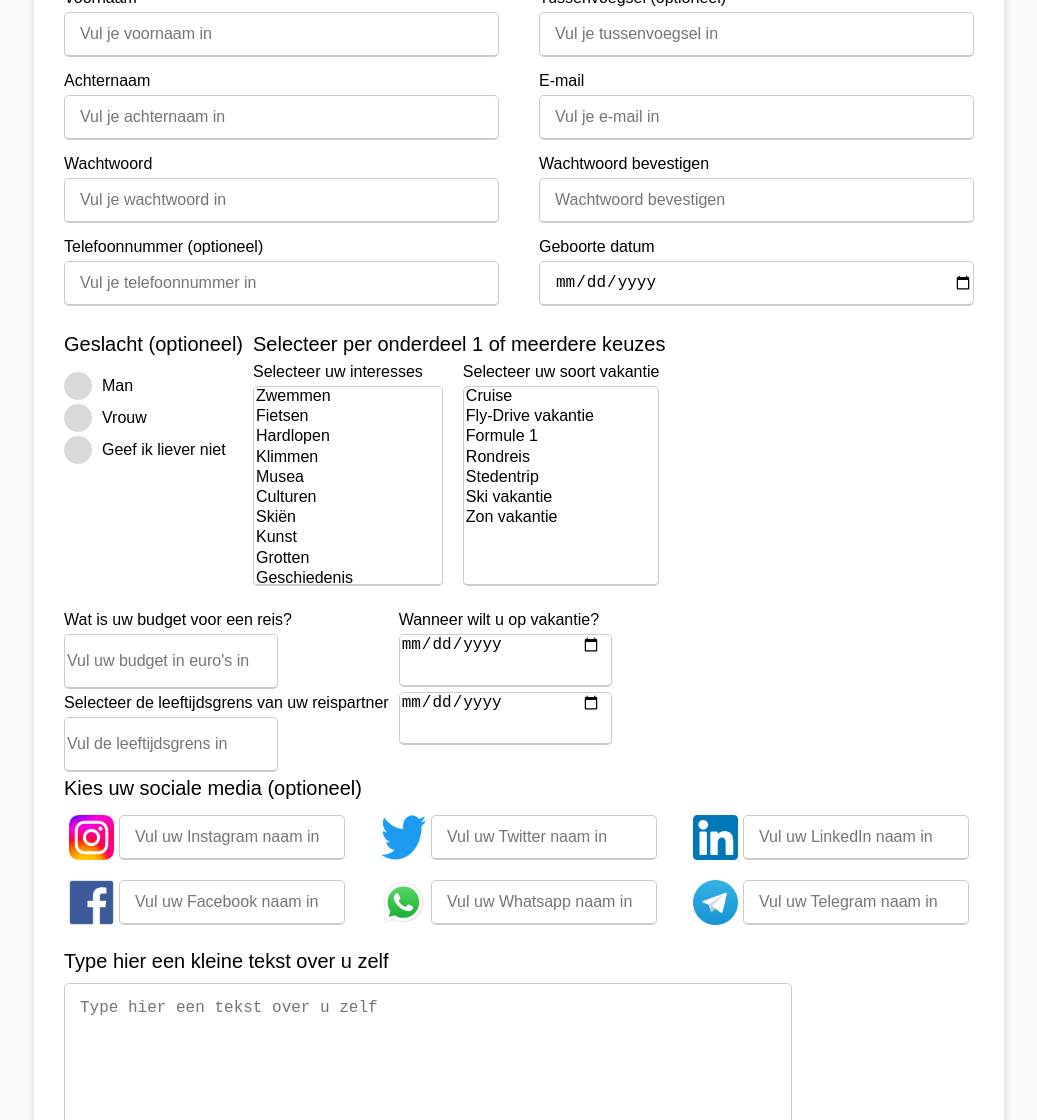
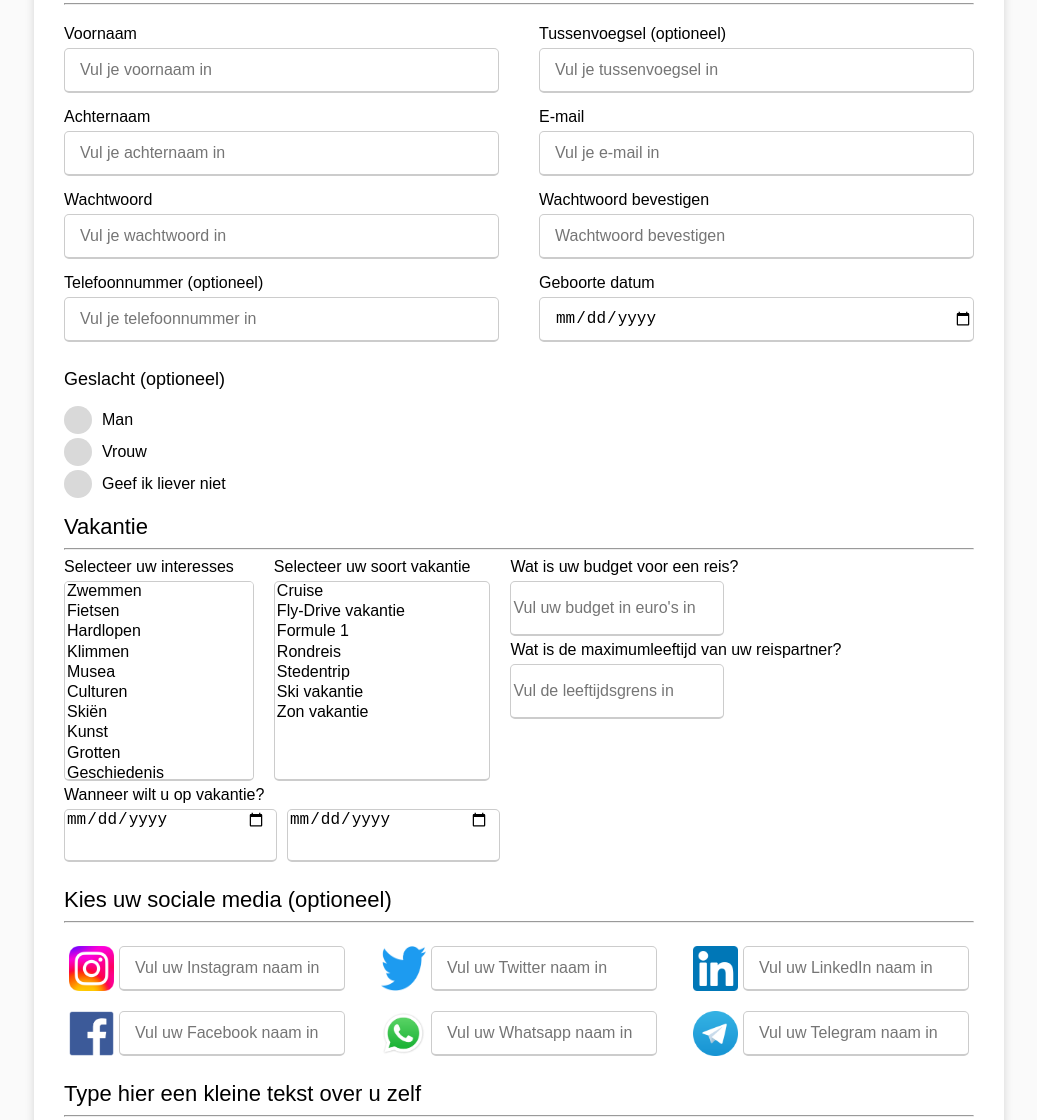
Before and after one commit to JoeyPoel/FYS, a plain HTML site: page assets/profiel.html in a window 1280 px wide. Shown: the part 534-1654 px from the top of the page, without its empty margins (121-1158 px from the left). Drawn offline with Linux system fonts and the light colour scheme; a script that the page names is missing.

Commit message:
Profiel stuk netter

```diff
--- a/assets/css/styles.css
+++ b/assets/css/styles.css
@@ -325,7 +325,15 @@ header img {
     position: relative;
 }
 
+.user-details-label, .selections-label, .labelSocialmedia, .labelEigenTekst{
+    font-size: 22px;
+    font-weight: 500;
+    margin-top: 5px;
+}
+
 /* Profiel input */
+
+
 .content form .user-details {
     display: flex;
     flex-wrap: wrap;
@@ -362,11 +370,6 @@ form .input-box label.details {
 }
 
 /* SOCIAL MEDIA */
-.labelSocialmedia {
-    margin-top: 17px;
-    font-size: 20px;
-    font-weight: 500;
-}
 
 .socialmedia {
     display: flex;
@@ -426,7 +429,7 @@ form .input-box label.details {
 
 /* Geslacht in form */
 form .gender-details .gender-title {
-    font-size: 20px;
+    font-size: 18px;
     font-weight: 500;
     margin-right: 10px;
 }
@@ -467,11 +470,6 @@ form input[type="radio"] {
 }
 
 /* EIGEN TEKST PROFIEL */
-.labelEigenTekst {
-    font-size: 20px;
-    font-weight: 500;
-}
-
 .eigenTekst textarea {
     outline: none;
     font-size: 16px;
@@ -505,6 +503,7 @@ form input[type="radio"] {
 .labelProfielFoto {
     font-size: 20px;
     font-weight: 500;
+    text-align: center;
 }
 
 .profielFoto {
@@ -576,11 +575,6 @@ form .button input:hover {
     flex-direction: column;
 }
 
-.selections-label {
-    font-size: 20px;
-    font-weight: 500;
-}
-
 .selections {
     display: flex;
     justify-content: left;
@@ -590,7 +584,7 @@ form .button input:hover {
     flex-direction: row;
 }
 
-.interesses{
+.interesses, .soortVakantie{
     margin-right: 20px;
 }
 
@@ -607,7 +601,6 @@ form .button input:hover {
     display: flex;
     flex-direction: column;
     margin-top: 5px;
-    padding-right: 10px;
 }
 
 #interesses:focus, #soortVakantie:focus {
@@ -617,11 +610,6 @@ form .button input:hover {
 label.interesses, label.soortVakantie  {
     display: block;
     font-weight: 500;
-}
-
-.budgetLeeftijdGrensDatum{
-    display: flex;
-    flex-direction: row;
 }
 
 .bugdgetLeeftijdGrens{
@@ -635,6 +623,14 @@ label.interesses, label.soortVakantie  {
     flex-direction: column;
 }
 
+.datumRange{
+    display: flex;
+    flex-direction: row;
+}
+
+.datumVan{
+    margin-right: 10px;
+}
 #budget, #leeftijdsgrens, #datumVan, #datumTot {
     width: 200px;
     height: 50px;
--- a/assets/js/profiel.js
+++ b/assets/js/profiel.js
@@ -62,4 +62,21 @@ document.addEventListener('DOMContentLoaded', () => {
             console.log(reason);
         });
     }
+
+    // Profielfoto upload
+    /**
+     * WERKT OPEENS NIET MEER
+     **/
+    async function handleImageUpload() {
+
+        let image = document.getElementById("profielFoto").files[0];
+
+        let reader = new FileReader();
+
+        reader.onload = function (e) {
+            document.getElementById("display-image").src = e.target.result;
+        }
+
+        reader.readAsDataURL(image);
+    }
 });
--- a/assets/profiel.html
+++ b/assets/profiel.html
@@ -24,6 +24,8 @@
 <main class="main-profiel">
     <div class="container-1-profiel">
         <div class="title">Profiel</div>
+        <div class="content">
+            <form id="form" name="form">
             <div class="profielfotoCenter">
                 <div class="profielFotoEnLabel">
                     <label class="labelProfielFoto">Upload een foto van u zelf</label>
@@ -33,9 +35,8 @@
                     </div>
                 </div>
             </div>
-
-        <div class="content">
-            <form id="form" name="form">
+                <label class="user-details-label">Persoonlijke informatie</label>
+                <hr />
                 <div class="user-details">
                     <div class="input-box">
                         <label class="details">Voornaam</label>
@@ -74,7 +75,7 @@
                         <input type="date" id="leeftijd" name="leeftijd"  required>
                     </div>
                 </div>
-                <div class="RadioField1">
+
                 <div class="radioField1">
                     <div class="gender-details">
                         <input type="radio" id="dot-1" name="gender">
@@ -97,8 +98,9 @@
                         </div>
                     </div>
                 </div>
-                    <div class="selectionsMetLabel">
-                        <label class="selections-label">Selecteer per onderdeel 1 of meerdere keuzes</label>
+
+                <label class="selections-label">Vakantie</label>
+                <hr />
                 <div class="selections">
                     <div class="interesses">
                         <label class="interesses">Selecteer uw interesses</label>
@@ -128,11 +130,6 @@
                             <option value="Zonvakantie">Zon vakantie</option>
                         </select>
                     </div>
-                        </div>
-                    </div>
-                </div>
-
-                <div class="budgetLeeftijdGrensDatum">
                         <div class="bugdgetLeeftijdGrens">
                             <div class="budget">
                                 <label class="budget">Wat is uw budget voor een reis?</label>
@@ -140,22 +137,25 @@
                             </div>
 
                             <div class="leeftijdGrens">
-                            <label class="leeftijdGrens">Selecteer de leeftijdsgrens van uw reispartner</label>
+                                <label class="leeftijdGrens">Wat is de maximumleeftijd van uw reispartner?</label>
                                 <input type="number" min="18" max="100" id="leeftijdsgrens" name="leeftijd" placeholder="Vul de leeftijdsgrens in" required>
                             </div>
                         </div>
-
                     <div class="datumRange+Label">
                         <label class="datumRangeLabel">Wanneer wilt u op vakantie?</label>
                         <div class="datumRange">
+                            <div class="datumVan">
                                 <input type="date" id="datumVan">
+                            </div>
+                            <div class="datumTot">
                                 <input type="date" id="datumTot">
                             </div>
                         </div>
                     </div>
-
+                </div>
 
                 <label class="labelSocialmedia">Kies uw sociale media (optioneel)</label>
+                <hr />
                 <div class="socialmedia">
                     <div class="SocialmediaBox">
                         <img class="SocialmediaLogos" src="../assets/img/Logo-Instagram.png">
@@ -182,7 +182,9 @@
                         <input type="text" id="Telegram" name="Telegram" placeholder="Vul uw Telegram naam in">
                     </div>
                 </div>
+
                 <label class="labelEigenTekst">Type hier een kleine tekst over u zelf</label>
+                <hr />
                 <div class="eigenTekst">
                     <textarea id="eigenTekst" placeholder="Type hier een tekst over u zelf"></textarea>
                 </div>
```
Also changed, not shown: assets/js/javascript.js (+0 -14 lines). Lines whose indentation alone changed are shown as unchanged.
